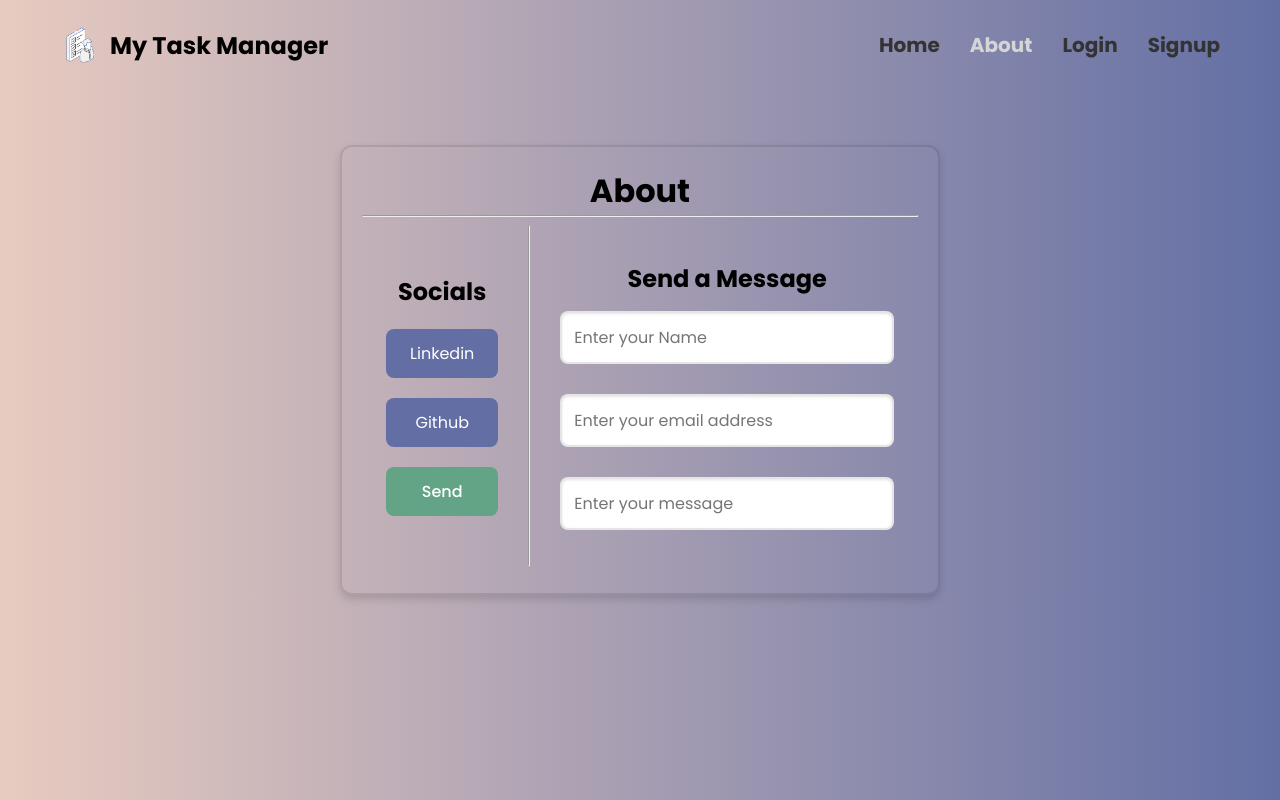
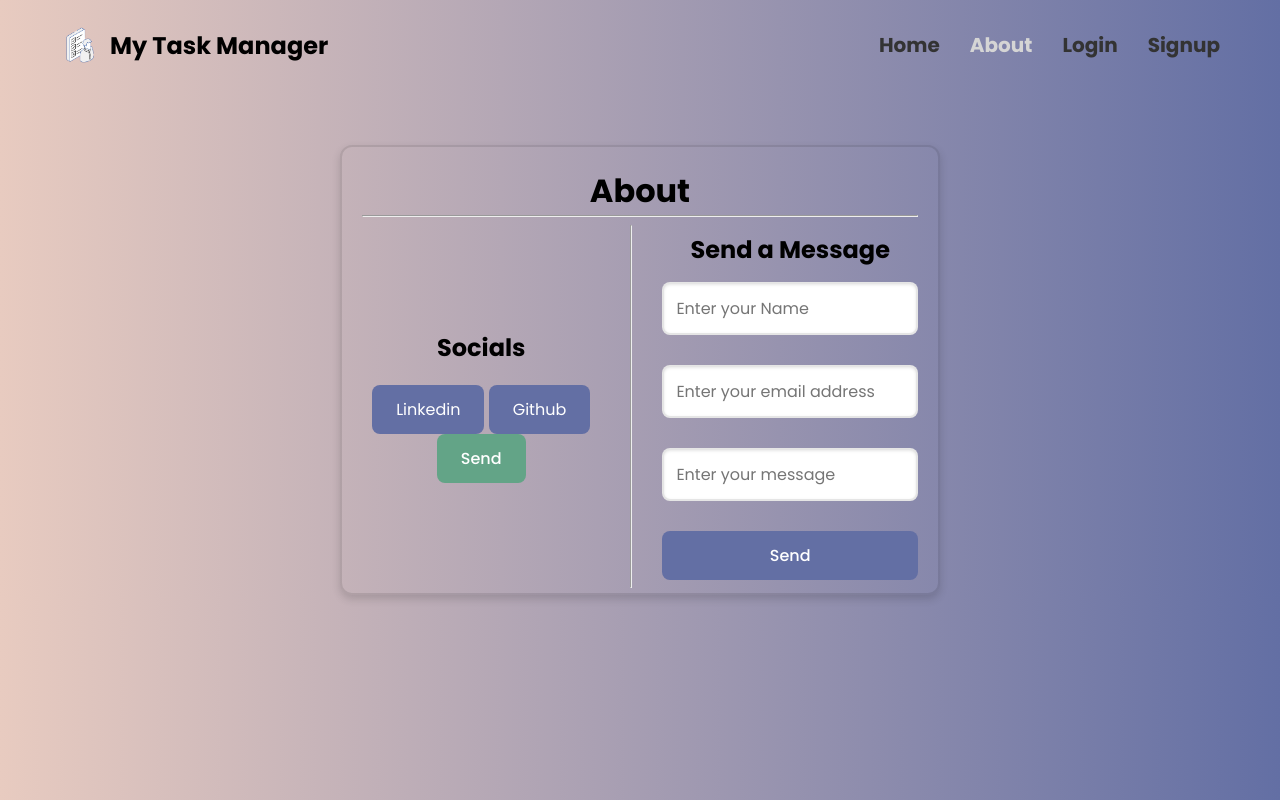
Before and after one commit to Vaisakh-Nirupam/Task_Manager, a Flask app: page /about in a window 1280 px wide. Run offline with Flask 3, Linux system fonts and the light colour scheme.

Commit message:
New Button Added
-  New button that can only become visible on phone screen added

```diff
--- a/templates/about.html
+++ b/templates/about.html
@@ -22,7 +22,7 @@
         <div id="socials">
             <!-- Social Heading -->
             <h2>Socials</h2>
-
+            <div id="social_links">
               <!-- Linkedin Page -->
               <a class="button_a_tag" target="_blank" href="http://www.linkedin.com/in/vaisakh-nirupam">Linkedin</a>
 
@@ -31,6 +31,7 @@
 
               <!-- Send Message Page -->
               <button type="submit" id="send_message" form="contact_me">Send</button>
+            </div>
         </div>
         <hr />
         <form method="POST" action="/about" id="contact_me">
@@ -47,6 +48,9 @@
           <!-- User Message -->
           <input type="text" name="message" id="message" placeholder="Enter your message" required/>
 
+          <!-- Send button on Phone -->
+          <button type="submit" id="send_message_mobile" class="button_a_tag">Send</button>
+
           {% with messages = get_flashed_messages(with_categories=true) %}
             {% if messages %}
               {% for category, message in messages %}
```
Lines whose indentation alone changed are shown as unchanged.
